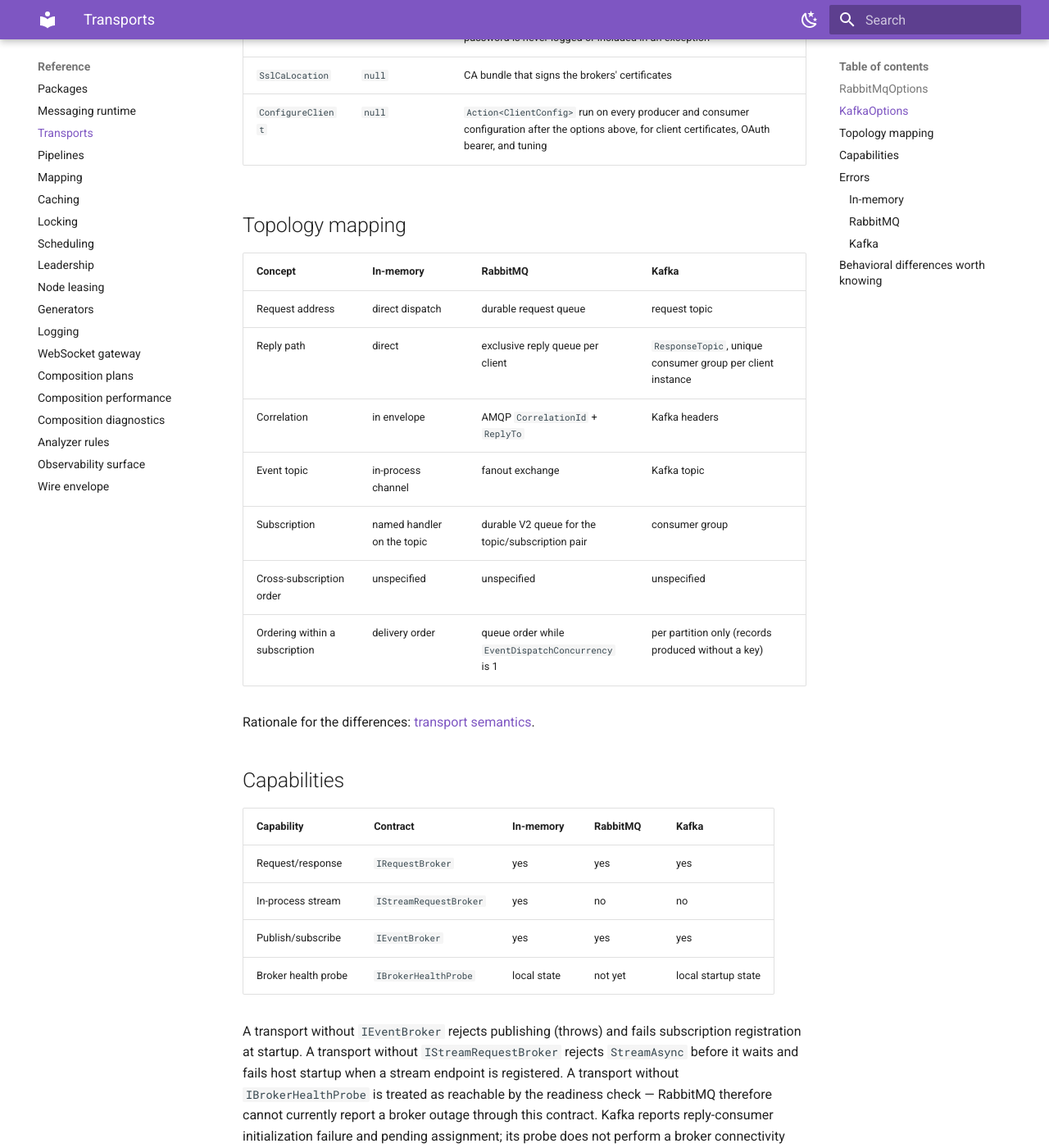
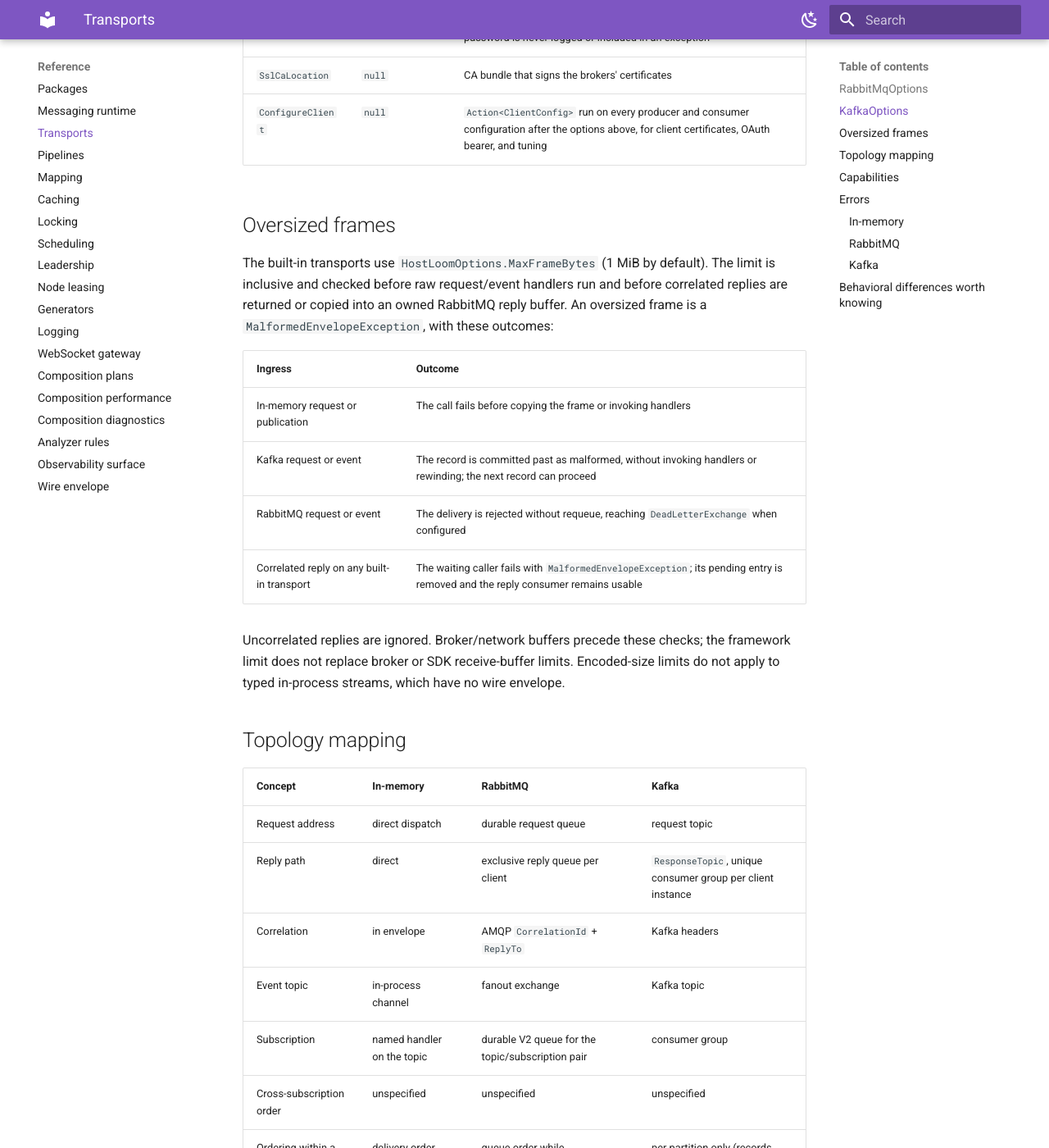
Before and after one commit to kidoz/hostloom, an MkDocs documentation site: the page built from docs/reference/transports.md, in a window 1280 px wide and 1400 px high, scrolled down 2498 px. Shown: the whole window at 82% size. Built offline with MkDocs 1.6.1 and Material for MkDocs 9.7.7, drawn with Linux system fonts in a browser that asks for light colours.

Commit message:
Document the encoded-frame limit across the references

```diff
--- a/docs/reference/transports.md
+++ b/docs/reference/transports.md
@@ -46,6 +46,24 @@
 | `SaslUsername`, `SaslPassword` | `null` | SASL credentials; require a SASL `SecurityProtocol`, else the transport refuses to start rather than connect unauthenticated. The password is never logged or included in an exception |
 | `SslCaLocation` | `null` | CA bundle that signs the brokers' certificates |
 | `ConfigureClient` | `null` | `Action<ClientConfig>` run on every producer and consumer configuration after the options above, for client certificates, OAuth bearer, and tuning |
+
+## Oversized frames
+
+The built-in transports use `HostLoomOptions.MaxFrameBytes` (1 MiB by default). The limit is
+inclusive and checked before raw request/event handlers run and before correlated replies are
+returned or copied into an owned RabbitMQ reply buffer. An oversized frame is a
+`MalformedEnvelopeException`, with these outcomes:
+
+| Ingress | Outcome |
+| --- | --- |
+| In-memory request or publication | The call fails before copying the frame or invoking handlers |
+| Kafka request or event | The record is committed past as malformed, without invoking handlers or rewinding; the next record can proceed |
+| RabbitMQ request or event | The delivery is rejected without requeue, reaching `DeadLetterExchange` when configured |
+| Correlated reply on any built-in transport | The waiting caller fails with `MalformedEnvelopeException`; its pending entry is removed and the reply consumer remains usable |
+
+Uncorrelated replies are ignored. Broker/network buffers precede these checks; the framework limit
+does not replace broker or SDK receive-buffer limits. Encoded-size limits do not apply to typed
+in-process streams, which have no wire envelope.
 
 ## Topology mapping
 
```
Also changed, not shown: docs/reference/messaging.md (+9 -0 lines), docs/reference/wire-envelope.md (+5 -0 lines).
